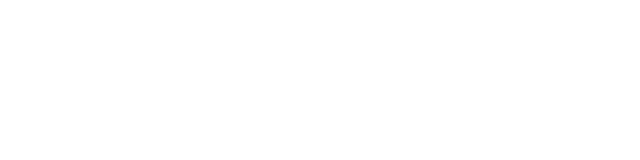
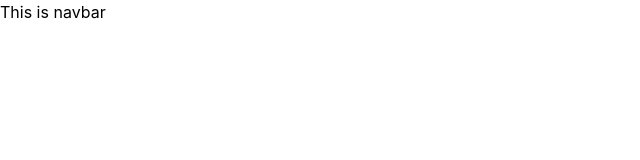
Before and after one commit to lucky-KRMU/MonkeyTrade, a React (Vite) app: page / in a window 1280 px wide. Shown: the top 160 px of the page, without its empty margins (0-640 px from the left). Built offline with nearby package versions, Linux system fonts and the light colour scheme.

Commit message:
create navbar

```diff
--- a/src/App.jsx
+++ b/src/App.jsx
@@ -1,10 +1,11 @@
 import { useState } from 'react'
+import Navbar from './Components/Navbar/Navbar'
 
 function App() {
 
   return (
    <>
-
+   <Navbar />
    </>
   )
 }
--- /dev/null
+++ b/src/Components/Navbar/Navbar.jsx
@@ -0,0 +1,11 @@
+import React from 'react'
+
+function Navbar() {
+  return (
+    <>
+    This is navbar
+    </>
+  )
+}
+
+export default Navbar
```
